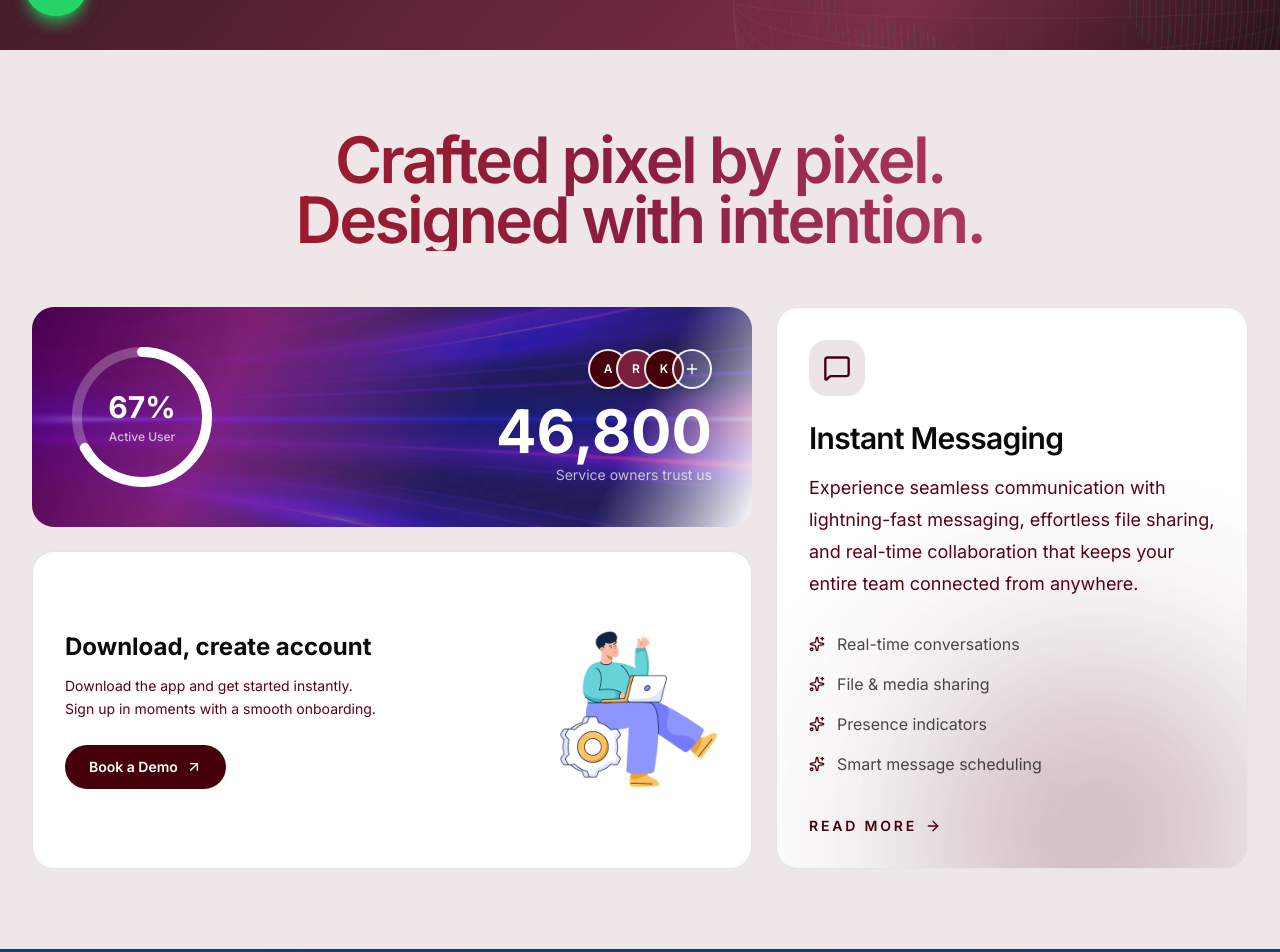
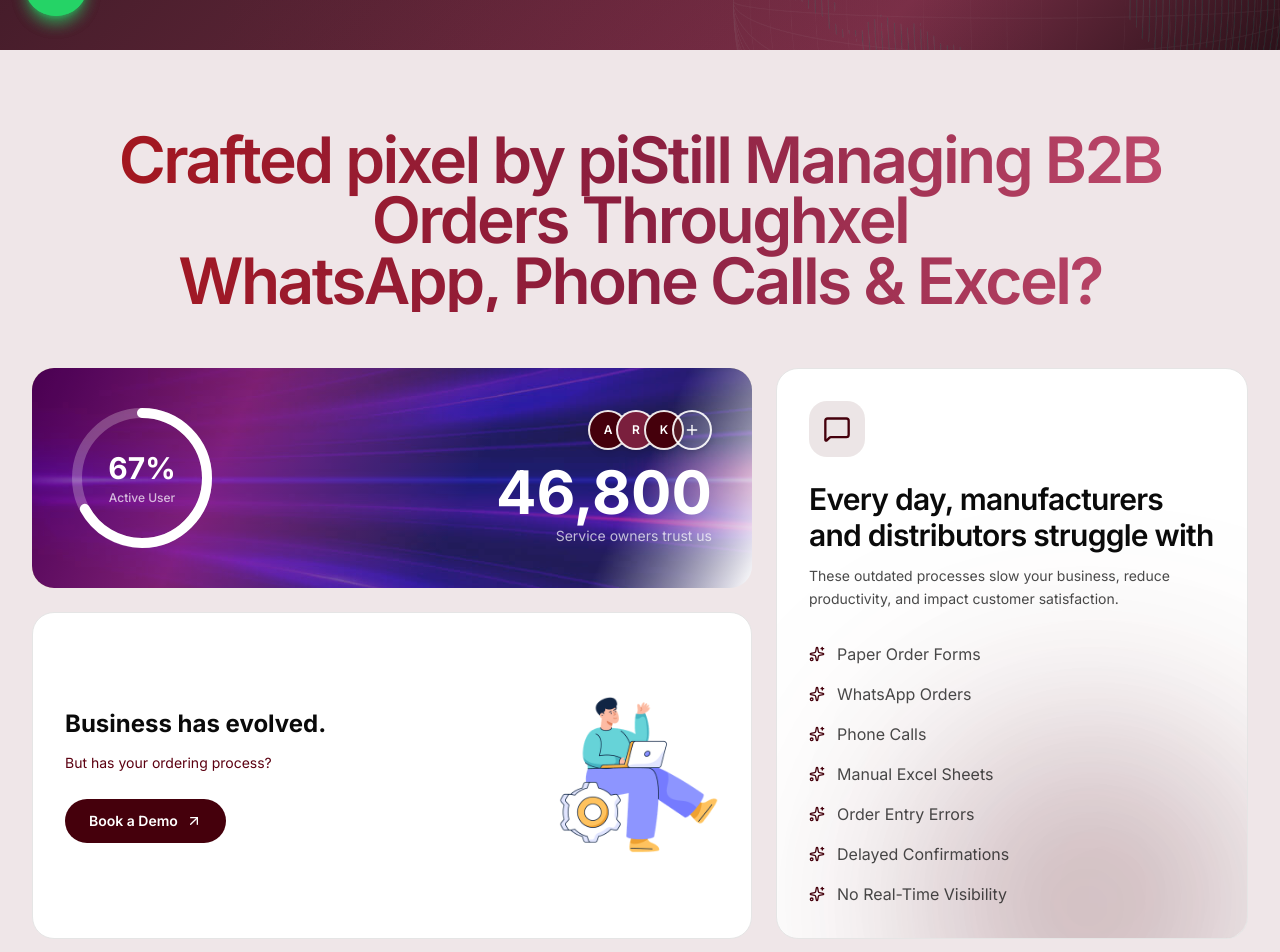
Before and after one commit to care-droid/ov, a Next.js app: page / in a window 1280 px wide. Shown: the part 760-1712 px from the top of the page. Built offline with nearby package versions, Linux system fonts and the light colour scheme.

Commit message:
section2

```diff
--- a/src/components/home/Hero.tsx
+++ b/src/components/home/Hero.tsx
@@ -180,7 +180,7 @@
   }
   className="group h-12 min-w-[178px] rounded-[10px] border-0 bg-gradient-to-br from-[#7A1F3D] to-[#5C0011] px-7 text-base font-semibold text-white hover:from-[#A8325A] hover:to-[#7A1F3D]"
 >
-  Start For Free
+  Book a Demo
   <ArrowRight className="ml-2 h-4 w-4 transition-transform group-hover:translate-x-1" />
 </Button>
           </motion.div>
--- a/src/components/home/Stats.tsx
+++ b/src/components/home/Stats.tsx
@@ -90,9 +90,9 @@
   transition={{ duration: 0.8, ease: "easeOut" }}
   className="mx-auto mb-10 bg-gradient-to-r from-[#a71416] via-[#8B1E3F] to-[#C44E72] bg-clip-text text-center text-4xl font-semibold leading-[0.95] tracking-[-0.04em] text-transparent sm:mb-14 sm:text-5xl md:text-6xl lg:text-[4rem]"
 >
-  Crafted pixel by pixel.
+  Crafted pixel by piStill Managing B2B Orders Throughxel
   <br />
-  Designed with intention.
+  WhatsApp, Phone Calls & Excel?
 </motion.h2>
 
         {/* Main grid: left stack + right tall card */}
@@ -163,11 +163,10 @@
             >
               <div className="max-w-xs">
                 <h3 className="text-xl font-bold text-foreground sm:text-2xl">
-                  Download, create account
+                  Business has evolved.
                 </h3>
                 <p className="mt-3 text-sm leading-relaxed text-[#5c0011]">
-                  Download the app and get started instantly. Sign up in
-                  moments with a smooth onboarding.
+                  But has your ordering process?
                 </p>
 <a
   href="https://wa.me/919716016012?text=Hi%2C%20I%20would%20like%20to%20know%20more%20about%20OVENTRA."
@@ -211,23 +210,23 @@
 
               {/* Heading */}
               <h3 className="mt-6 text-3xl font-semibold tracking-tight text-foreground">
-                Instant Messaging
+                Every day, manufacturers and distributors struggle with
               </h3>
 
-              {/* Description */}
-              <p className="mt-4 max-w-lg text-lg leading-8 text-[#5c0011]">
-                Experience seamless communication with lightning-fast messaging,
-                effortless file sharing, and real-time collaboration that keeps your
-                entire team connected from anywhere.
+              <p className="mt-3 text-sm leading-relaxed text-[var(--brand-ink)]/80">
+                These outdated processes slow your business, reduce productivity, and impact customer satisfaction.
               </p>
 
               {/* Features */}
               <div className="mt-8 space-y-4">
                 {[
-                  "Real-time conversations",
-                  "File & media sharing",
-                  "Presence indicators",
-                  "Smart message scheduling",
+                  "Paper Order Forms",
+                  "WhatsApp Orders",
+                  "Phone Calls",
+                  "Manual Excel Sheets",
+                  "Order Entry Errors",
+                  "Delayed Confirmations",
+                  "No Real-Time Visibility",
                 ].map((item) => (
                   <div key={item} className="flex items-center gap-3">
                     <Sparkles className="h-4 w-4 text-[var(--primary)]" />
@@ -238,11 +237,7 @@
                 ))}
               </div>
 
-              {/* Button */}
-              <button className="group mt-10 flex w-fit items-center gap-2 text-sm font-semibold uppercase tracking-[0.2em] text-[var(--primary)] transition-colors hover:text-[var(--primary-light)]">
-                READ MORE
-                <ArrowRight className="h-4 w-4 transition-transform duration-300 group-hover:translate-x-1" />
-              </button>
+
             </div>
           </motion.div>
         </div>
```
